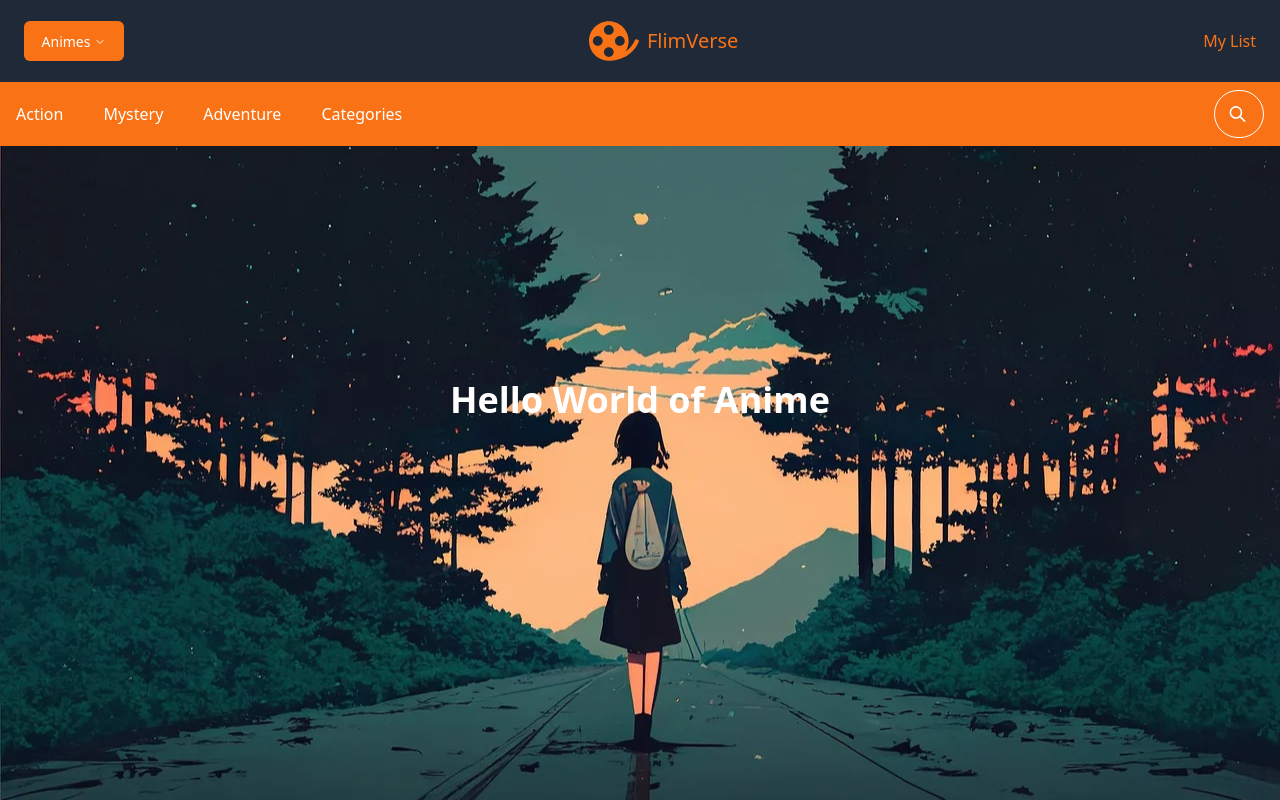
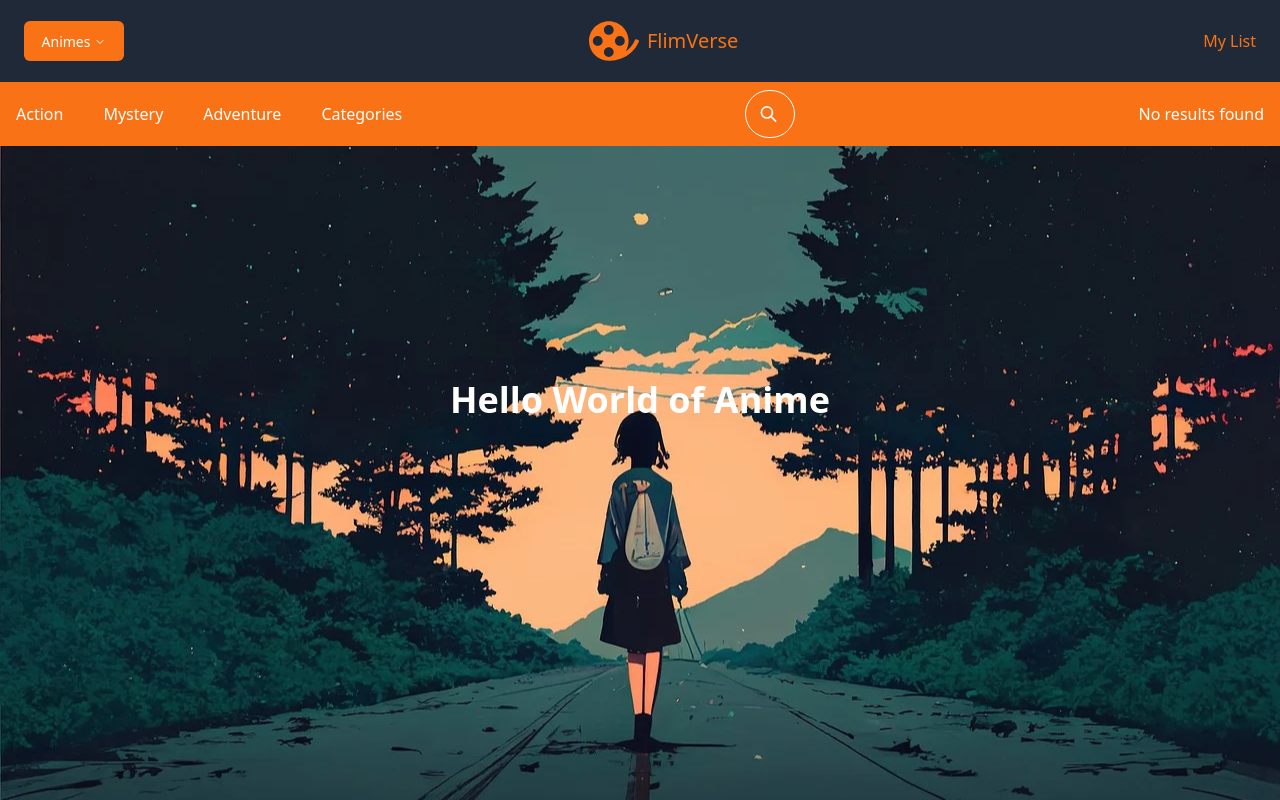
Before and after one commit to j0hnnyli/flimverse, a React (Vite) app in the folder client/: page / in a window 1280 px wide. Built offline with nearby package versions, Linux system fonts and the light colour scheme.

Commit message:
Update AnimeNavBar.jsx

```diff
--- a/client/src/components/AnimeNavBar.jsx
+++ b/client/src/components/AnimeNavBar.jsx
@@ -144,7 +144,9 @@ const AnimeNavBar = () => {
             )
           }
         </div>
-      ) : null}
+      ) : (
+        <p>No results found</p>
+      )}
 
     </nav>
   );
```
